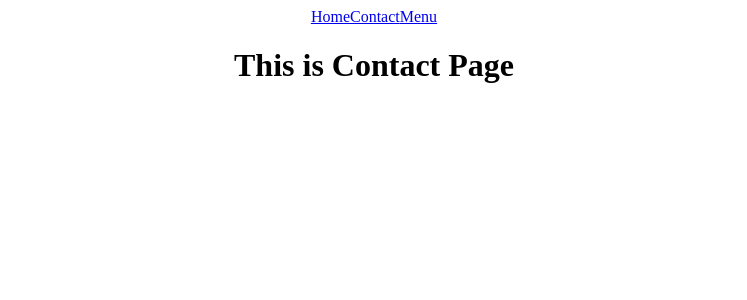
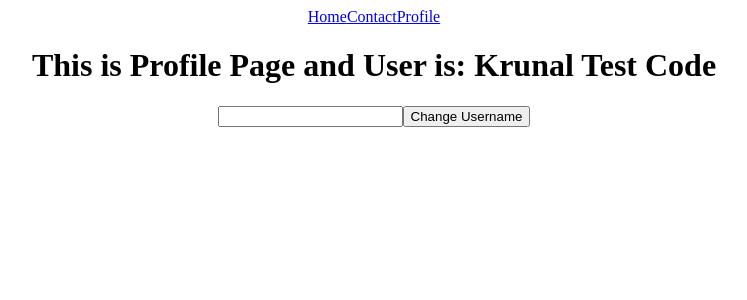
Before and after one commit to KrunalDC/React, a React (Create React App) app in the folder newapp/: page /profile in a window 1280 px wide. Shown: the top 300 px of the page, without its empty margins (266-1013 px from the left). Built offline with nearby package versions, Linux system fonts and the light colour scheme.

Commit message:
Use ContextHook to pass the data from parent to child component

```diff
--- a/newapp/src/App.js
+++ b/newapp/src/App.js
@@ -1,22 +1,28 @@
 import "./App.css";
 import { BrowserRouter as Router, Routes, Route } from "react-router-dom";
 import { Home } from "./Pages/Home";
-import { Menu } from "./Pages/Menu";
+import { Profile } from "./Pages/Profile";
 import { Contact } from "./Pages/Contact";
 import { Navbar } from "./Pages/Navbar";
+import { createContext, useState } from "react";
+
+export const AppContext = createContext();
 
 function App() {
+  const [username, setUsername] = useState("Krunal Test Code");
   return (
     <div className="App">
+      <AppContext.Provider value={{ username, setUsername }}>
         <Router>
           <Navbar></Navbar>
           <Routes>
             <Route path="/" element={<Home></Home>}></Route>
-          <Route path="/menu" element={<Menu></Menu>}></Route>
+            <Route path="/profile" element={<Profile></Profile>}></Route>
             <Route path="/contact" element={<Contact></Contact>}></Route>
-          <Route path="*" element={<Contact></Contact>}></Route>
+            <Route path="*" element={<h1>Error Page</h1>}></Route>
           </Routes>
         </Router>
+      </AppContext.Provider>
     </div>
   );
 }
--- /dev/null
+++ b/newapp/src/Pages/ChangeProfile.js
@@ -0,0 +1,19 @@
+import { useContext, useState } from "react";
+import { AppContext } from "../App";
+
+export const ChangeProfile = () => {
+  const [newUsername, setNewusername] = useState("");
+  const { setUsername } = useContext(AppContext);
+  return (
+    <div>
+      <input onChange={(event) => setNewusername(event.target.value)}></input>
+      <button
+        onClick={() => {
+          setUsername(newUsername);
+        }}
+      >
+        Change Username
+      </button>
+    </div>
+  );
+};
--- a/newapp/src/Pages/Home.js
+++ b/newapp/src/Pages/Home.js
@@ -1,3 +1,6 @@
+import { useContext } from "react";
+import { AppContext } from "../App";
 export const Home = () => {
-  return <h1>This is Home Page</h1>;
+  const { username } = useContext(AppContext);
+  return <h1>This is Home Page and user is {username} </h1>;
 };
--- a/newapp/src/Pages/Menu.js
+++ /dev/null
@@ -1,3 +0,0 @@
-export const Menu = () => {
-  return <h1>This is Menu Page</h1>;
-};
--- a/newapp/src/Pages/Navbar.js
+++ b/newapp/src/Pages/Navbar.js
@@ -4,7 +4,7 @@ export const Navbar = () => {
     <div>
       <Link to="">Home</Link>
       <Link to="/contact">Contact</Link>
-      <Link to="/menu">Menu</Link>
+      <Link to="/profile">Profile</Link>
     </div>
   );
 };
--- /dev/null
+++ b/newapp/src/Pages/Profile.js
@@ -0,0 +1,13 @@
+import { useContext } from "react";
+import { AppContext } from "../App";
+import { ChangeProfile } from "../Pages/ChangeProfile";
+
+export const Profile = () => {
+  const { username } = useContext(AppContext);
+  return (
+    <div>
+      <h1>This is Profile Page and User is: {username}</h1>
+      <ChangeProfile></ChangeProfile>
+    </div>
+  );
+};
```
Lines whose indentation alone changed are shown as unchanged.
